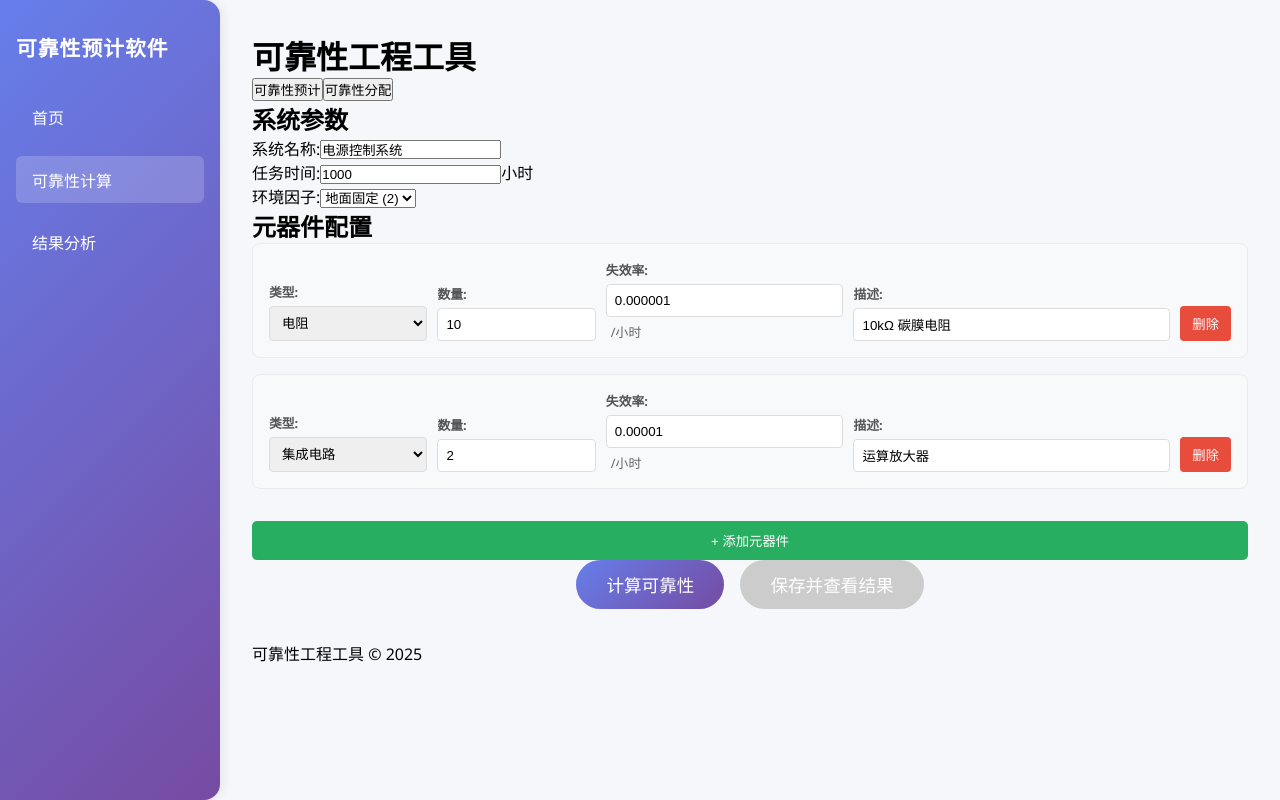
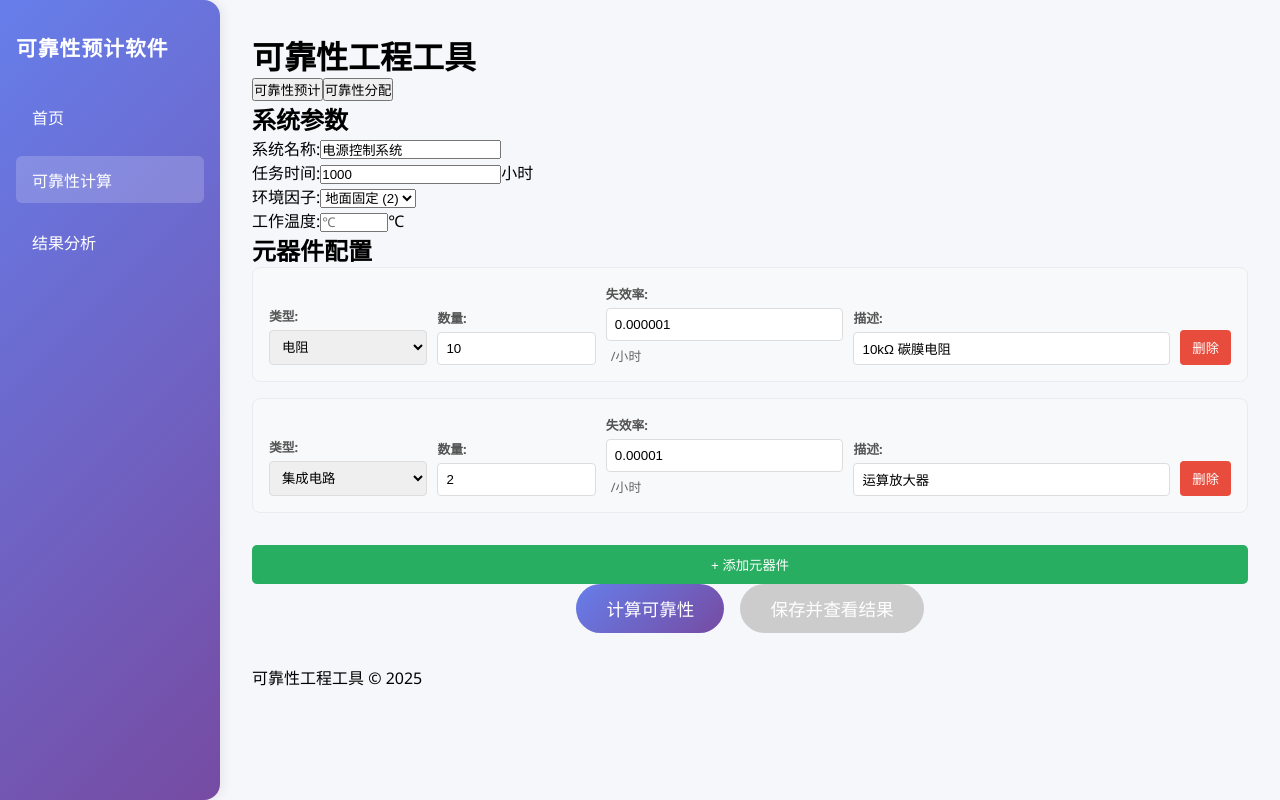
Before and after one commit to chenjinwen5412/reliability-software, a Vue app: page /calculator in a window 1280 px wide. Built offline with nearby package versions, Linux system fonts and the light colour scheme.

Commit message:
Update Calculator.vue

```diff
--- a/src/views/Calculator.vue
+++ b/src/views/Calculator.vue
@@ -26,6 +26,11 @@
             {{ env.label }} ({{ env.value }})
           </option>
         </select>
+      </div>
+      <div class="param-group">
+        <label>工作温度:</label>
+        <input v-model.number="workingTemperature" type="number" min="-100" max="200" placeholder="℃">
+        <span>℃</span>
       </div>
     </div>
 
```
